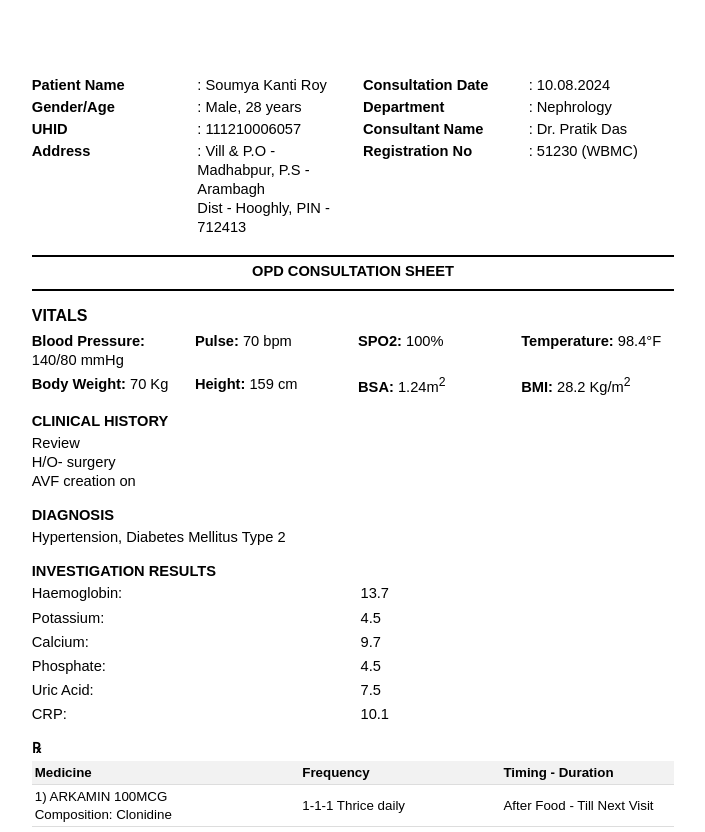
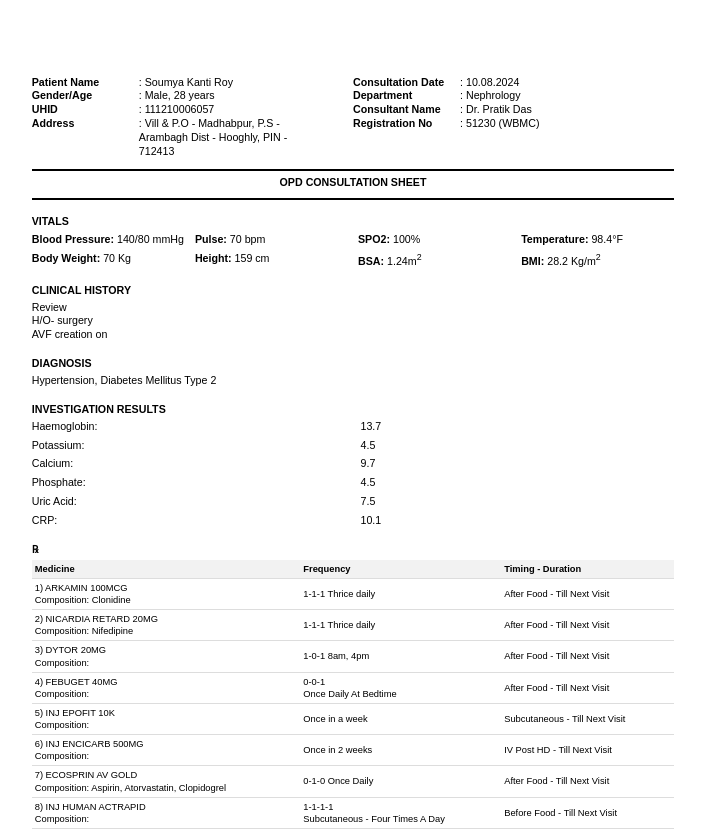
Before and after one commit to anurag007m/SamplePriscription, a plain HTML site: page index.html in a window 1280 px wide. Shown: the top 832 px of the page, without its empty margins (287-992 px from the left). Drawn offline with Linux system fonts and the light colour scheme.

Commit message:
Update v2 index.html

```diff
--- a/index.html
+++ b/index.html
@@ -20,7 +20,7 @@
 
         body {
             font-family: Arial, sans-serif;
-            font-size: 11pt;
+            font-size: 8pt;
             line-height: 1.3;
             width: 210mm; /* A4 width */
             height: 297mm; /* A4 height */
@@ -30,14 +30,19 @@
 
 
         .header {
-            display: grid;
-            grid-template-columns: repeat(4, 1fr);
-            gap: 20px;
-            margin-bottom: 15px;
-        }
-        .header p {
-            margin: 0 0 3px 0;
-        }
+    display: grid;
+    grid-template-columns: 1fr 2fr 1fr 2fr;
+    margin-bottom: 10px;
+}
+
+.patient-info, .doctor-info {
+    text-align: left; /* Align text to the left for better readability */
+}
+
+.patient-details, .doctor-details {
+    text-align: left;
+    margin-right: 30px;
+}
 
 
         .opdSection {
@@ -62,7 +67,7 @@
         .vitals-section-title {
             font-weight: bold;
             margin-bottom: 5px;
-            font-size: 12pt;
+            font-size: 8pt;
         }
         .vitals-row {
             display: flex;
@@ -99,7 +104,7 @@
         table {
             width: 100%;
             border-collapse: collapse;
-            font-size: 10pt;
+            font-size: 7pt;
         }
         table, th, td {
             border: none;
@@ -135,7 +140,7 @@
             <p>: Soumya Kanti Roy</p>
             <p>: Male, 28 years</p>
             <p>: 111210006057</p>
-            <p>: Vill & P.O - Madhabpur, P.S - Arambagh<br />Dist - Hooghly, PIN - 712413</p>
+            <p>: Vill & P.O - Madhabpur, P.S - Arambagh Dist - Hooghly, PIN - 712413</p>
         </div>
         <div class="doctor-info">
             <p><strong>Consultation Date</strong></p>
```
